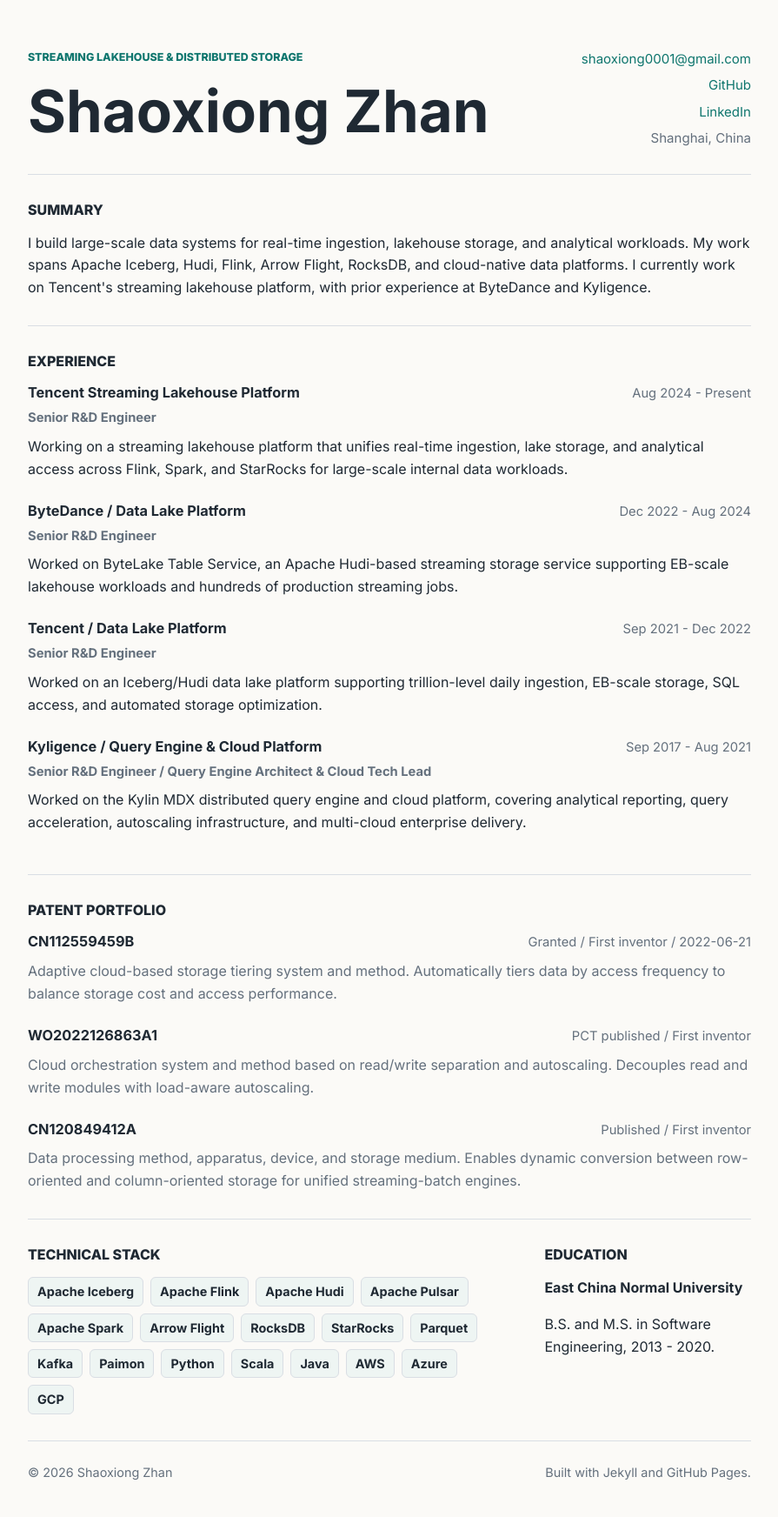
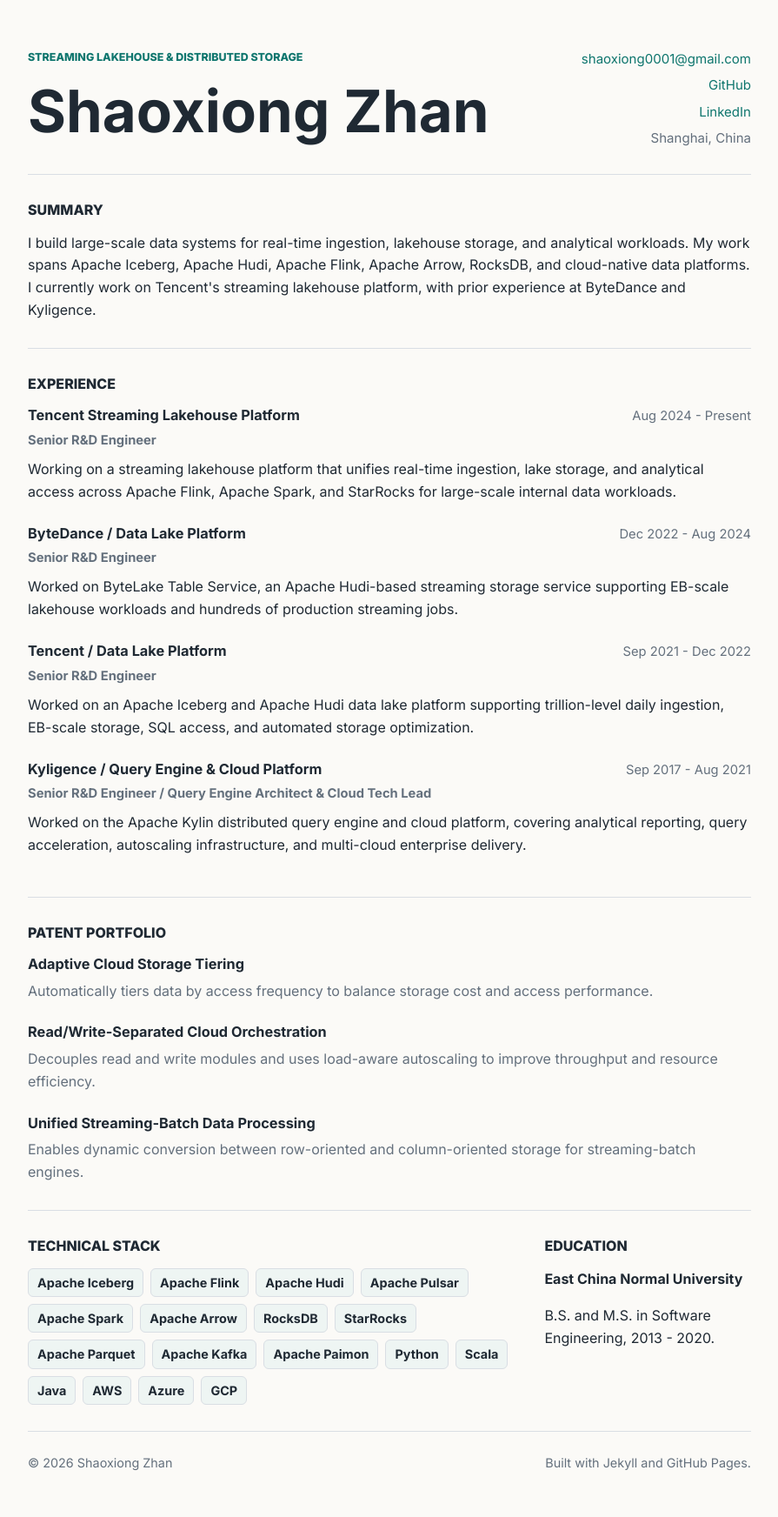
Before and after one commit to microbearz/microbearz.github.io, a Jekyll site: the page built from index.html, in a window 1280 px wide. Shown: the whole page at 87% size, without its empty margins (192-1087 px from the left). Built offline with Jekyll 4.4.1, drawn with Linux system fonts in a browser that asks for light colours.

Commit message:
Simplify patents and technical stack

```diff
--- a/index.html
+++ b/index.html
@@ -21,7 +21,7 @@
     <h2>Summary</h2>
     <p>
       I build large-scale data systems for real-time ingestion, lakehouse storage, and analytical workloads.
-      My work spans Apache Iceberg, Hudi, Flink, Arrow Flight, RocksDB, and cloud-native data platforms.
+      My work spans Apache Iceberg, Apache Hudi, Apache Flink, Apache Arrow, RocksDB, and cloud-native data platforms.
       I currently work on Tencent's streaming lakehouse platform, with prior experience at ByteDance and Kyligence.
     </p>
   </section>
@@ -37,7 +37,7 @@
       <p class="role-title">Senior R&amp;D Engineer</p>
       <p>
         Working on a streaming lakehouse platform that unifies real-time ingestion, lake storage, and analytical access
-        across Flink, Spark, and StarRocks for large-scale internal data workloads.
+        across Apache Flink, Apache Spark, and StarRocks for large-scale internal data workloads.
       </p>
     </article>
 
@@ -60,7 +60,7 @@
       </div>
       <p class="role-title">Senior R&amp;D Engineer</p>
       <p>
-        Worked on an Iceberg/Hudi data lake platform supporting trillion-level daily ingestion, EB-scale storage,
+        Worked on an Apache Iceberg and Apache Hudi data lake platform supporting trillion-level daily ingestion, EB-scale storage,
         SQL access, and automated storage optimization.
       </p>
     </article>
@@ -72,7 +72,7 @@
       </div>
       <p class="role-title">Senior R&amp;D Engineer / Query Engine Architect &amp; Cloud Tech Lead</p>
       <p>
-        Worked on the Kylin MDX distributed query engine and cloud platform, covering analytical reporting,
+        Worked on the Apache Kylin distributed query engine and cloud platform, covering analytical reporting,
         query acceleration, autoscaling infrastructure, and multi-cloud enterprise delivery.
       </p>
     </article>
@@ -83,26 +83,23 @@
     <div class="patent-list">
       <article>
         <div class="patent-heading">
-          <h3>CN112559459B</h3>
-          <span>Granted / First inventor / 2022-06-21</span>
+          <h3>Adaptive Cloud Storage Tiering</h3>
         </div>
-        <p>Adaptive cloud-based storage tiering system and method. Automatically tiers data by access frequency to balance storage cost and access performance.</p>
+        <p>Automatically tiers data by access frequency to balance storage cost and access performance.</p>
       </article>
 
       <article>
         <div class="patent-heading">
-          <h3>WO2022126863A1</h3>
-          <span>PCT published / First inventor</span>
+          <h3>Read/Write-Separated Cloud Orchestration</h3>
         </div>
-        <p>Cloud orchestration system and method based on read/write separation and autoscaling. Decouples read and write modules with load-aware autoscaling.</p>
+        <p>Decouples read and write modules and uses load-aware autoscaling to improve throughput and resource efficiency.</p>
       </article>
 
       <article>
         <div class="patent-heading">
-          <h3>CN120849412A</h3>
-          <span>Published / First inventor</span>
+          <h3>Unified Streaming-Batch Data Processing</h3>
         </div>
-        <p>Data processing method, apparatus, device, and storage medium. Enables dynamic conversion between row-oriented and column-oriented storage for unified streaming-batch engines.</p>
+        <p>Enables dynamic conversion between row-oriented and column-oriented storage for streaming-batch engines.</p>
       </article>
     </div>
   </section>
@@ -116,12 +113,12 @@
         <span>Apache Hudi</span>
         <span>Apache Pulsar</span>
         <span>Apache Spark</span>
-        <span>Arrow Flight</span>
+        <span>Apache Arrow</span>
         <span>RocksDB</span>
         <span>StarRocks</span>
-        <span>Parquet</span>
-        <span>Kafka</span>
-        <span>Paimon</span>
+        <span>Apache Parquet</span>
+        <span>Apache Kafka</span>
+        <span>Apache Paimon</span>
         <span>Python</span>
         <span>Scala</span>
         <span>Java</span>
```
